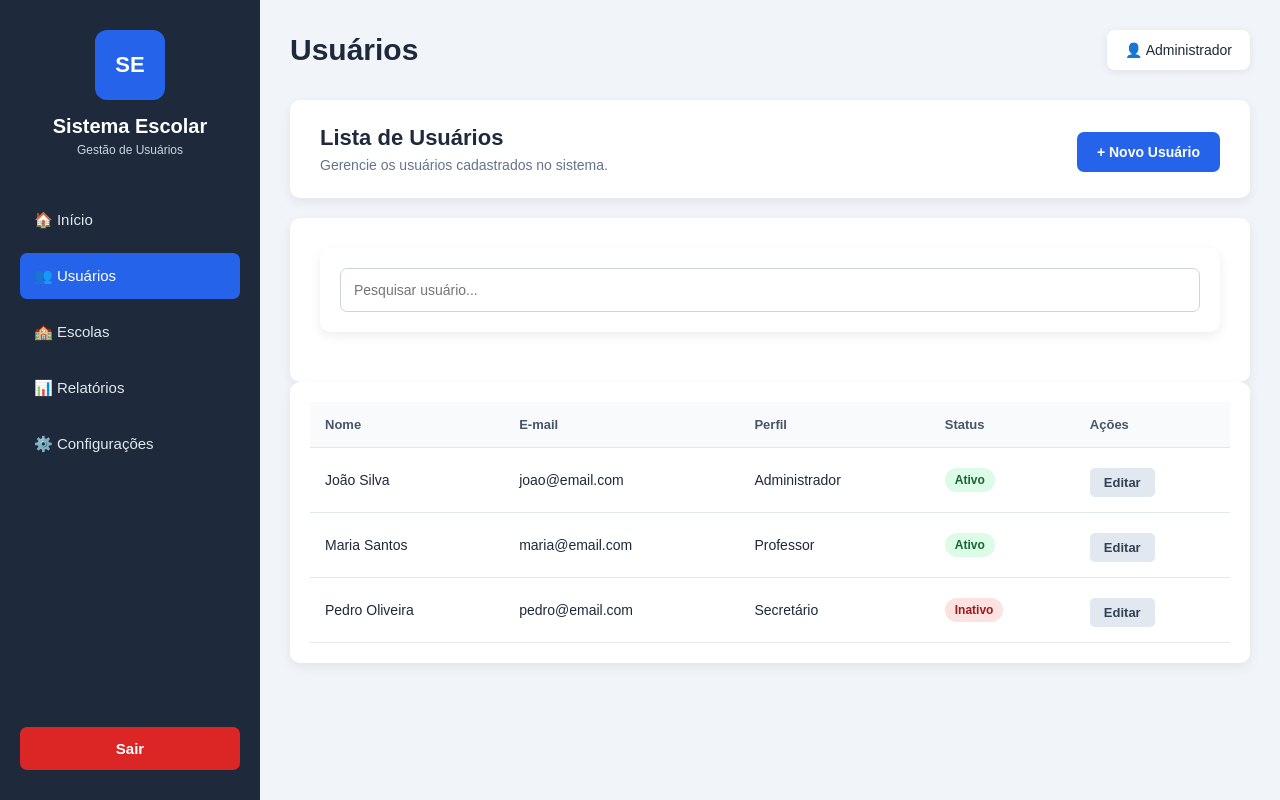
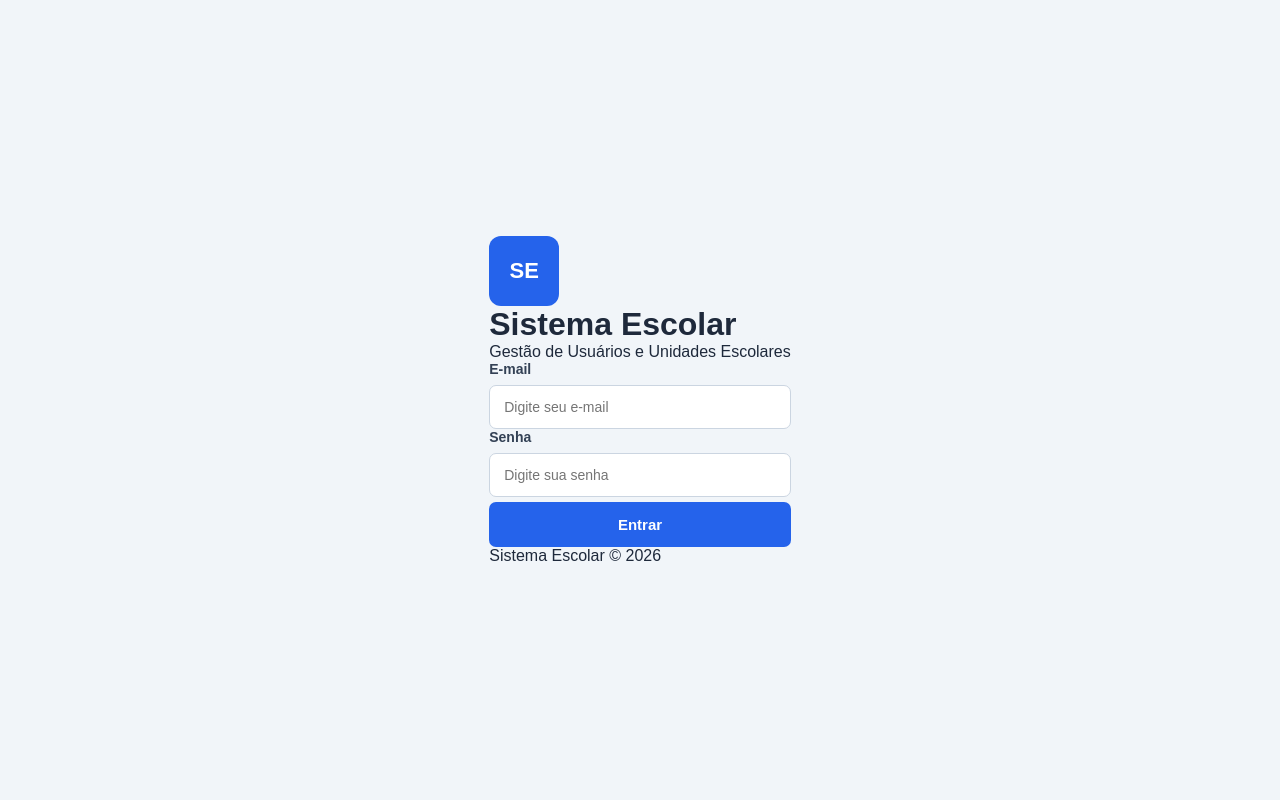
Before and after one commit to pcejams2021-eng/sistema-escolar, a plain HTML site: page index.html in a window 1280 px wide. Drawn offline with Linux system fonts and the light colour scheme.

Commit message:
fix: corrige login e logout

```diff
--- a/index.html
+++ b/index.html
@@ -5,236 +5,78 @@
     <meta charset="UTF-8">
     <meta name="viewport" content="width=device-width, initial-scale=1.0">
 
-    <title>Usuários - Sistema Escolar</title>
+    <title>Login - Sistema Escolar</title>
 
     <link rel="stylesheet" href="style.css">
 </head>
 
 <body>
 
-    <div class="dashboard">
+    <div class="login-container">
 
-        <!-- MENU LATERAL -->
-        <aside class="sidebar">
+        <div class="login-card">
 
-            <div class="sidebar-logo">
-
+            <div class="login-logo">
                 <div class="logo-icon">SE</div>
-
-                <h2>Sistema Escolar</h2>
-
-                <p>Gestão de Usuários</p>
-
             </div>
 
+            <h1>Sistema Escolar</h1>
 
-            <nav class="menu">
-
-                <a href="dashboard.html">
-                    🏠 Início
-                </a>
-
-                <a href="usuarios.html" class="active">
-                    👥 Usuários
-                </a>
-
-                <a href="escolas.html">
-                    🏫 Escolas
-                </a>
-
-                <a href="relatorios.html">
-                    📊 Relatórios
-                </a>
-
-                <a href="configuracoes.html">
-                    ⚙️ Configurações
-                </a>
-
-            </nav>
+            <p class="login-subtitle">
+                Gestão de Usuários e Unidades Escolares
+            </p>
 
 
-            <button class="logout" onclick="sair()">
-                Sair
-            </button>
+            <form id="loginForm">
 
-        </aside>
+                <div class="form-group">
+
+                    <label for="email">
+                        E-mail
+                    </label>
+
+                    <input
+                        type="email"
+                        id="email"
+                        placeholder="Digite seu e-mail"
+                        required
+                    >
+
+                </div>
 
 
-        <!-- CONTEÚDO PRINCIPAL -->
-        <main class="content">
+                <div class="form-group">
 
-            <header class="topbar">
+                    <label for="senha">
+                        Senha
+                    </label>
 
-                <h1>Usuários</h1>
-
-                <div class="user">
-                    👤 Administrador
-                </div>
-
-            </header>
-
-
-            <!-- CABEÇALHO DA PÁGINA -->
-            <section class="page-header">
-
-                <div>
-
-                    <h2>Lista de Usuários</h2>
-
-                    <p>
-                        Gerencie os usuários cadastrados no sistema.
-                    </p>
+                    <input
+                        type="password"
+                        id="senha"
+                        placeholder="Digite sua senha"
+                        required
+                    >
 
                 </div>
 
 
                 <button
-                    class="new-user"
-                    onclick="novoUsuario()">
+                    type="submit"
+                    class="login-button">
 
-                    + Novo Usuário
+                    Entrar
 
                 </button>
 
-            </section>
+            </form>
 
 
-            <!-- PESQUISA -->
-            <section class="panel">
+            <p class="login-footer">
+                Sistema Escolar © 2026
+            </p>
 
-                <div class="search-box">
-
-                    <input
-                        type="text"
-                        id="pesquisa"
-                        placeholder="Pesquisar usuário..."
-                        onkeyup="pesquisarUsuario()"
-                    >
-
-                </div>
-
-            </section>
-
-
-            <!-- TABELA -->
-            <section class="panel table-panel">
-
-                <table>
-
-                    <thead>
-
-                        <tr>
-
-                            <th>Nome</th>
-
-                            <th>E-mail</th>
-
-                            <th>Perfil</th>
-
-                            <th>Status</th>
-
-                            <th>Ações</th>
-
-                        </tr>
-
-                    </thead>
-
-
-                    <tbody id="tabelaUsuarios">
-
-                        <tr>
-
-                            <td>João Silva</td>
-
-                            <td>joao@email.com</td>
-
-                            <td>Administrador</td>
-
-                            <td>
-                                <span class="status ativo">
-                                    Ativo
-                                </span>
-                            </td>
-
-                            <td>
-
-                                <button
-                                    class="action-button"
-                                    onclick="editarUsuario('João Silva')">
-
-                                    Editar
-
-                                </button>
-
-                            </td>
-
-                        </tr>
-
-
-                        <tr>
-
-                            <td>Maria Santos</td>
-
-                            <td>maria@email.com</td>
-
-                            <td>Professor</td>
-
-                            <td>
-                                <span class="status ativo">
-                                    Ativo
-                                </span>
-                            </td>
-
-                            <td>
-
-                                <button
-                                    class="action-button"
-                                    onclick="editarUsuario('Maria Santos')">
-
-                                    Editar
-
-                                </button>
-
-                            </td>
-
-                        </tr>
-
-
-                        <tr>
-
-                            <td>Pedro Oliveira</td>
-
-                            <td>pedro@email.com</td>
-
-                            <td>Secretário</td>
-
-                            <td>
-                                <span class="status inativo">
-                                    Inativo
-                                </span>
-                            </td>
-
-                            <td>
-
-                                <button
-                                    class="action-button"
-                                    onclick="editarUsuario('Pedro Oliveira')">
-
-                                    Editar
-
-                                </button>
-
-                            </td>
-
-                        </tr>
-
-                    </tbody>
-
-                </table>
-
-            </section>
-
-        </main>
+        </div>
 
     </div>
 
--- a/script.js
+++ b/script.js
@@ -8,8 +8,8 @@ if (loginForm) {
     loginForm.addEventListener("submit", function(event) {
         event.preventDefault();
 
-        const email = document.getElementById("email").value;
-        const senha = document.getElementById("senha").value;
+        const email = document.getElementById("email").value.trim();
+        const senha = document.getElementById("senha").value.trim();
 
         if (email === "" || senha === "") {
             alert("Preencha todos os campos.");
@@ -53,11 +53,8 @@ function pesquisarUsuario() {
     linhas.forEach(function(linha) {
         const texto = linha.textContent.toLowerCase();
 
-        if (texto.includes(pesquisa)) {
-            linha.style.display = "";
-        } else {
-            linha.style.display = "none";
-        }
+        linha.style.display =
+            texto.includes(pesquisa) ? "" : "none";
     });
 }
 
@@ -66,20 +63,36 @@ function pesquisarUsuario() {
 // CADASTRO DE USUÁRIO
 // ===============================
 
-const cadastroForm = document.getElementById("cadastroForm");
+const cadastroForm =
+    document.getElementById("cadastroForm");
 
 if (cadastroForm) {
     cadastroForm.addEventListener("submit", function(event) {
         event.preventDefault();
 
-        const nome = document.getElementById("nome").value;
-        const email = document.getElementById("emailUsuario").value;
-        const cpf = document.getElementById("cpf").value;
-        const telefone = document.getElementById("telefone").value;
-        const perfil = document.getElementById("perfil").value;
-        const escola = document.getElementById("escola").value;
-        const senha = document.getElementById("senhaUsuario").value;
-        const confirmarSenha = document.getElementById("confirmarSenha").value;
+        const nome =
+            document.getElementById("nome").value;
+
+        const email =
+            document.getElementById("emailUsuario").value;
+
+        const cpf =
+            document.getElementById("cpf").value;
+
+        const telefone =
+            document.getElementById("telefone").value;
+
+        const perfil =
+            document.getElementById("perfil").value;
+
+        const escola =
+            document.getElementById("escola").value;
+
+        const senha =
+            document.getElementById("senhaUsuario").value;
+
+        const confirmarSenha =
+            document.getElementById("confirmarSenha").value;
 
         if (senha !== confirmarSenha) {
             alert("As senhas não são iguais.");
@@ -95,18 +108,21 @@ if (cadastroForm) {
             escola: escola
         };
 
-        let usuarios = JSON.parse(localStorage.getItem("usuarios")) || [];
+        let usuarios =
+            JSON.parse(localStorage.getItem("usuarios")) || [];
 
         usuarios.push(usuario);
 
-        localStorage.setItem("usuarios", JSON.stringify(usuarios));
+        localStorage.setItem(
+            "usuarios",
+            JSON.stringify(usuarios)
+        );
 
         alert("Usuário cadastrado com sucesso!");
 
         window.location.href = "usuarios.html";
     });
 }
-
 
 function voltarUsuarios() {
     window.location.href = "usuarios.html";
@@ -130,18 +146,30 @@ function voltarEscolas() {
 // CADASTRO DE ESCOLA
 // ===============================
 
-const cadastroEscolaForm = document.getElementById("cadastroEscolaForm");
+const cadastroEscolaForm =
+    document.getElementById("cadastroEscolaForm");
 
 if (cadastroEscolaForm) {
     cadastroEscolaForm.addEventListener("submit", function(event) {
         event.preventDefault();
 
-        const nome = document.getElementById("nomeEscola").value;
-        const codigo = document.getElementById("codigoEscola").value;
-        const endereco = document.getElementById("enderecoEscola").value;
-        const telefone = document.getElementById("telefoneEscola").value;
-        const diretor = document.getElementById("diretorEscola").value;
-        const status = document.getElementById("statusEscola").value;
+        const nome =
+            document.getElementById("nomeEscola").value;
+
+        const codigo =
+            document.getElementById("codigoEscola").value;
+
+        const endereco =
+            document.getElementById("enderecoEscola").value;
+
+        const telefone =
+            document.getElementById("telefoneEscola").value;
+
+        const diretor =
+            document.getElementById("diretorEscola").value;
+
+        const status =
+            document.getElementById("statusEscola").value;
 
         const escola = {
             nome: nome,
@@ -152,11 +180,15 @@ if (cadastroEscolaForm) {
             status: status
         };
 
-        let escolas = JSON.parse(localStorage.getItem("escolas")) || [];
+        let escolas =
+            JSON.parse(localStorage.getItem("escolas")) || [];
 
         escolas.push(escola);
 
-        localStorage.setItem("escolas", JSON.stringify(escolas));
+        localStorage.setItem(
+            "escolas",
+            JSON.stringify(escolas)
+        );
 
         alert("Escola cadastrada com sucesso!");
 
@@ -170,21 +202,23 @@ if (cadastroEscolaForm) {
 // ===============================
 
 function pesquisarEscola() {
-    const campo = document.getElementById("pesquisaEscola");
+    const campo =
+        document.getElementById("pesquisaEscola");
 
     if (!campo) return;
 
-    const pesquisa = campo.value.toLowerCase();
-    const linhas = document.querySelectorAll("#tabelaEscolas tr");
+    const pesquisa =
+        campo.value.toLowerCase();
+
+    const linhas =
+        document.querySelectorAll("#tabelaEscolas tr");
 
     linhas.forEach(function(linha) {
-        const texto = linha.textContent.toLowerCase();
+        const texto =
+            linha.textContent.toLowerCase();
 
-        if (texto.includes(pesquisa)) {
-            linha.style.display = "";
-        } else {
-            linha.style.display = "none";
-        }
+        linha.style.display =
+            texto.includes(pesquisa) ? "" : "none";
     });
 }
 
@@ -194,10 +228,18 @@ function pesquisarEscola() {
 // ===============================
 
 function salvarConfiguracoes() {
-    const nome = document.getElementById("nomeSistema").value;
-    const email = document.getElementById("emailSistema").value;
-    const tema = document.getElementById("temaSistema").value;
-    const notificacoes = document.getElementById("notificacoes").value;
+
+    const nome =
+        document.getElementById("nomeSistema").value;
+
+    const email =
+        document.getElementById("emailSistema").value;
+
+    const tema =
+        document.getElementById("temaSistema").value;
+
+    const notificacoes =
+        document.getElementById("notificacoes").value;
 
     if (nome === "") {
         alert("Digite o nome do sistema.");
@@ -237,14 +279,16 @@ function gerarRelatorio() {
     const escolas =
         JSON.parse(localStorage.getItem("escolas")) || [];
 
-    const usuariosAtivos = usuarios.length;
+    const usuariosAtivos =
+        usuarios.length;
 
-    const escolasAtivas = escolas.filter(function(escola) {
+    const escolasAtivas =
+        escolas.filter(function(escola) {
 
-        return escola.status &&
-               escola.status.toLowerCase() === "ativa";
+            return escola.status &&
+                escola.status.toLowerCase() === "ativa";
 
-    }).length;
+        }).length;
 
     alert(
         "Relatório gerado com sucesso!\n\n" +
```
Also changed, not shown: dashboard.html (+175 -90 lines).
